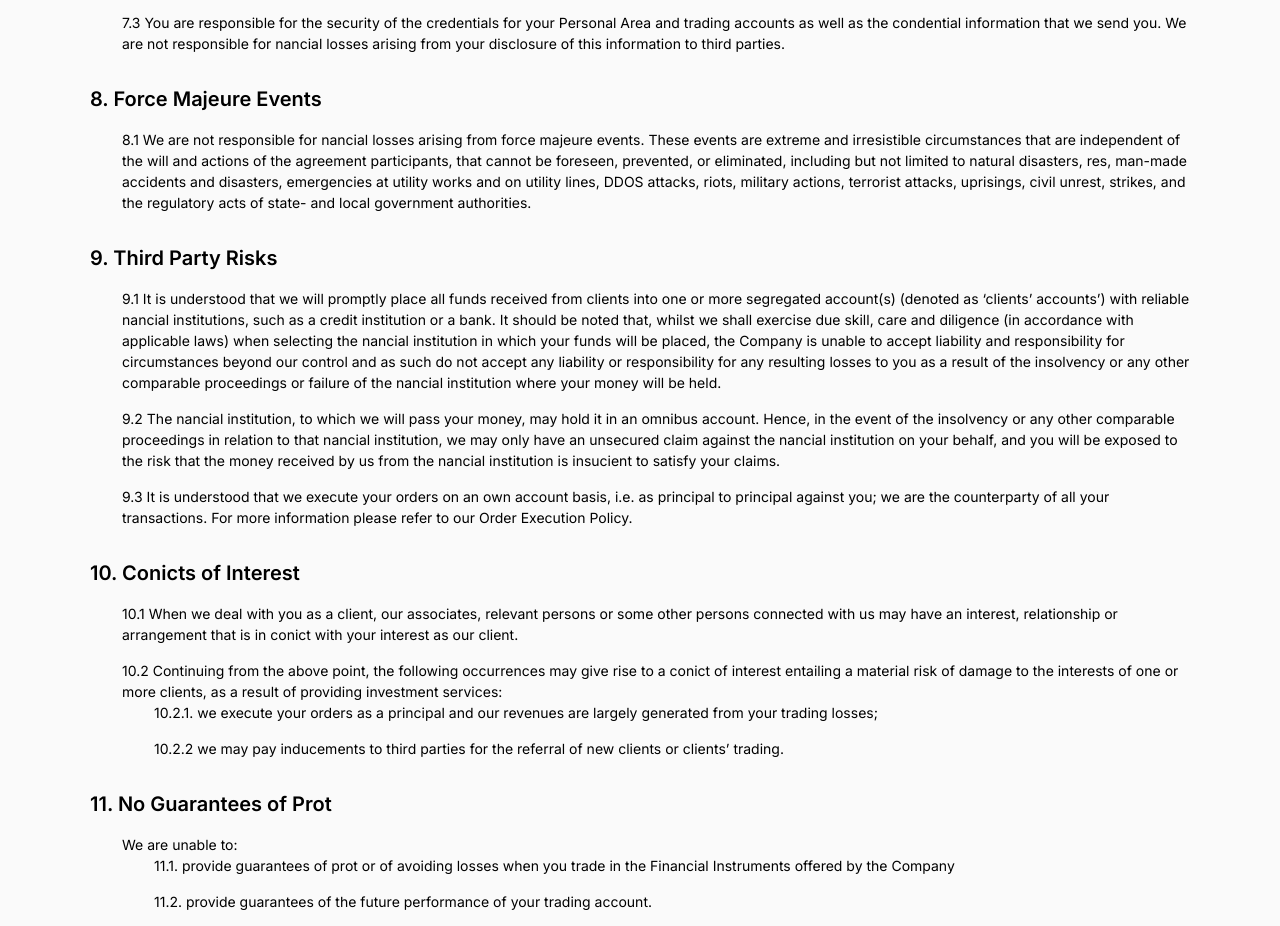
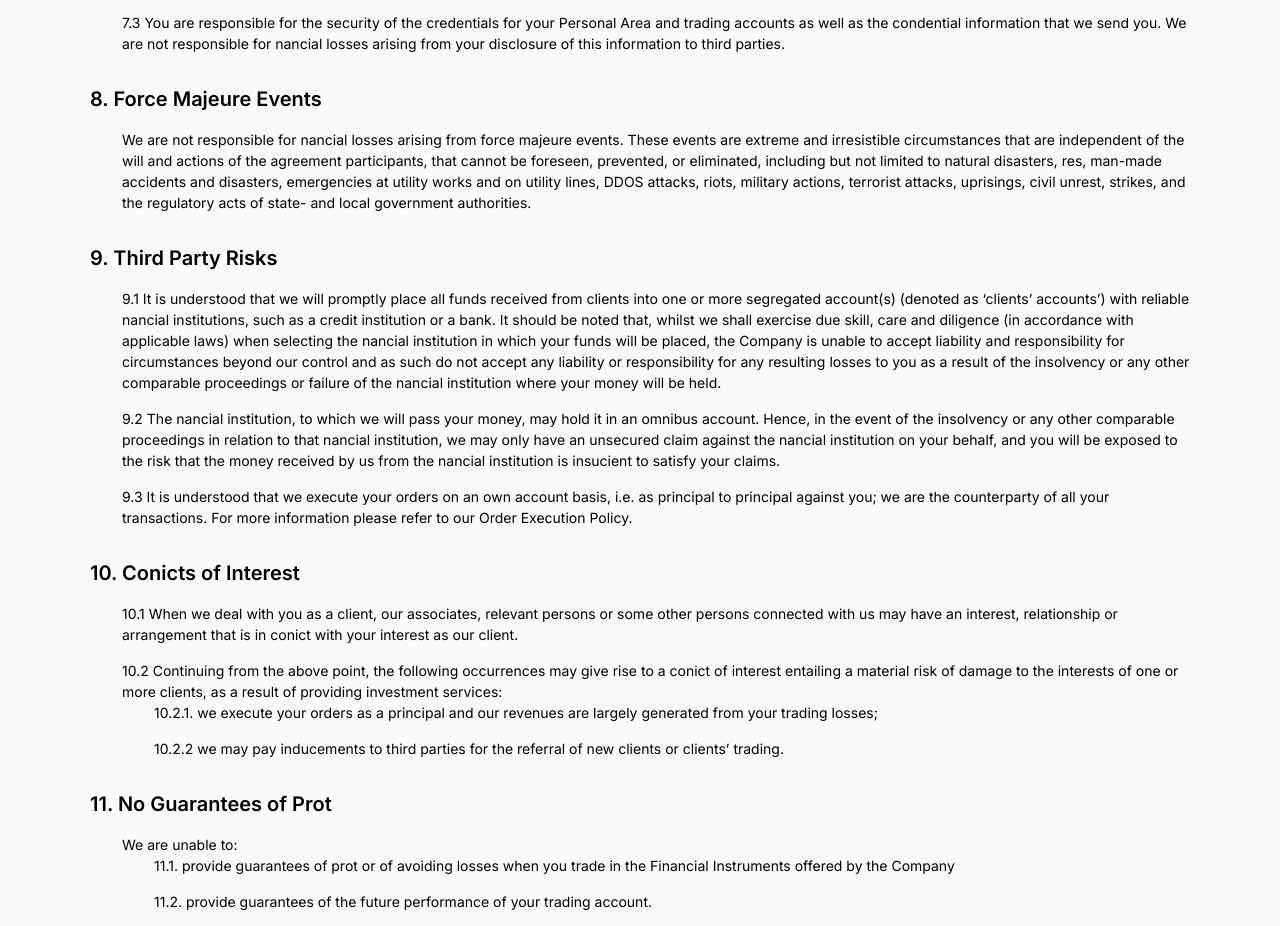
Before and after one commit to Cosmo-US-LLC/bfx-platform, a React (Vite) app: page /risk-disclosure in a window 1280 px wide. Shown: the part 3600-4526 px from the top of the page. Built offline with nearby package versions, Linux system fonts and the light colour scheme.

Commit message:
text updated

```diff
--- a/src/RiskDisclosure/index.jsx
+++ b/src/RiskDisclosure/index.jsx
@@ -407,7 +407,7 @@ function RiskDisclosure() {
         </h4>
         <ul className="pl-8 space-y-[15px]">
           <li className="2xl:text-[14px] xl:text-[14px] lg:text-[14px] md:text-[14px] sm:text-[14px] text-[14px]  font-[400] ">
-            8.1 We are not responsible for nancial losses arising from force
+            We are not responsible for nancial losses arising from force
             majeure events. These events are extreme and irresistible
             circumstances that are independent of the will and actions of the
             agreement participants, that cannot be foreseen, prevented, or
```
